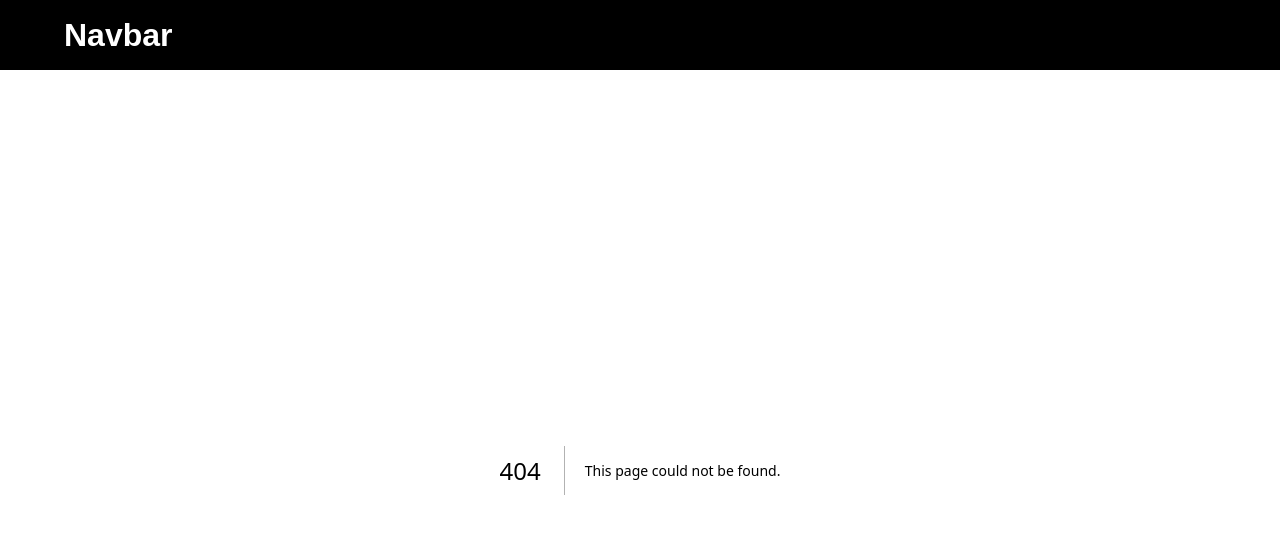
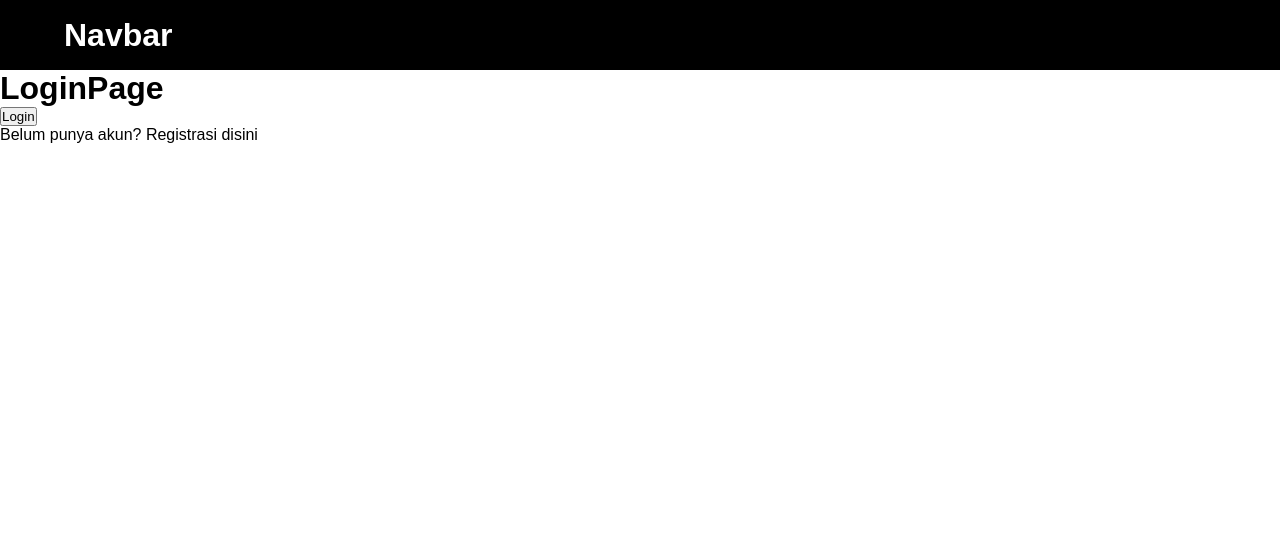
Before and after one commit to HaqqiS/NextJS-Pages-Router, a Next.js app: page /auth/login in a window 1280 px wide. Before the commit this address had no page. Shown: the top 534 px of the page. Built offline with nearby package versions, Linux system fonts and the light colour scheme.

Commit message:
v1.3 link & navigation

```diff
--- /dev/null
+++ b/src/pages/auth/login.tsx
@@ -0,0 +1,25 @@
+import Link from "next/link";
+import { useRouter } from "next/router";
+
+const LoginPage = () => {
+    const { push } = useRouter();
+    const handlerLogin = () => {
+        push("/product");
+    };
+    return (
+        <div>
+            <h1>LoginPage</h1>
+            <button
+                onClick={() => {
+                    handlerLogin();
+                }}
+            >
+                Login
+            </button>
+            <p>
+                Belum punya akun? Registrasi <Link href={"/auth/register"}>disini</Link>
+            </p>
+        </div>
+    );
+};
+export default LoginPage;
```
Also changed, not shown: src/pages/auth/register.tsx (added, +14 -0 lines), src/pages/product/index.tsx (+12 -0 lines), src/pages/shop/[[...slug]].tsx (added, +18 -0 lines).
